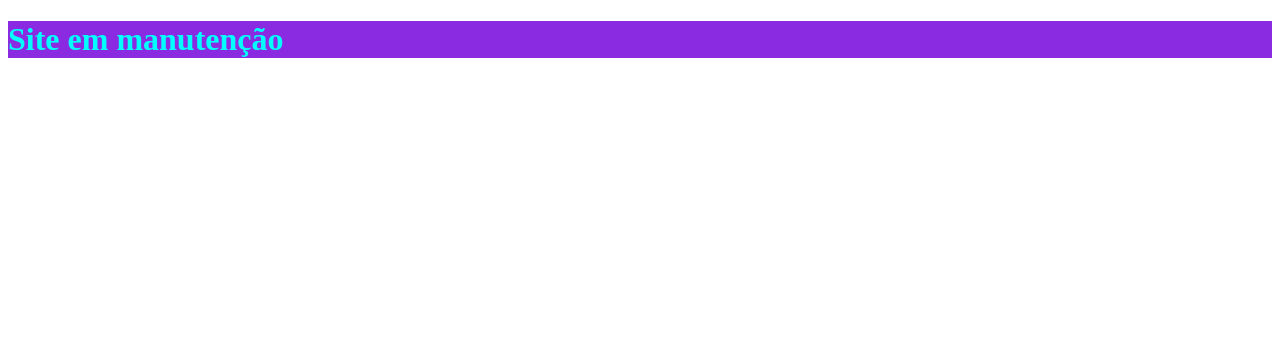
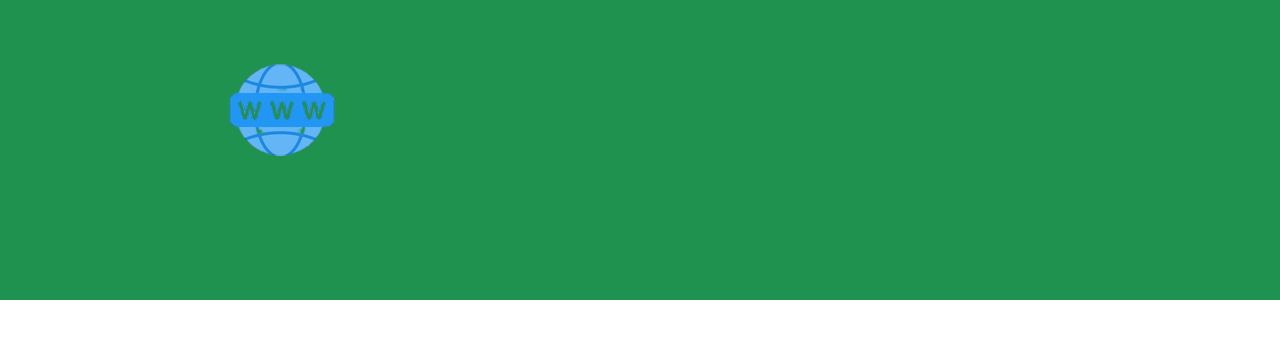
Before and after one commit to HGBGR2003/ProjetoFinal, a plain HTML site: page about.html in a window 1280 px wide. Drawn offline with Linux system fonts and the light colour scheme.

Commit message:
Atualização da página about

```diff
--- a/about.html
+++ b/about.html
@@ -8,9 +8,12 @@
 
 </head>
 <body>
-    <h1 class="tentativa">
-        Site em manutenção
-    </h1>
+    <header class="cabecalho2">
+        <h1 class="logo">
+            <a href="index.html" title="Monitoramento de Sites Web"> Monitoramento de Sites Web </a>
+            <img src="Img/Logo_do_globo_Easy-Resize.com-removebg-preview.png">
+        </h1>
+    </header>
 
 
 
--- a/css/style2.css
+++ b/css/style2.css
@@ -1,4 +1,15 @@
-h1{
-    color: aqua;
-    background-color: blueviolet;
+* {margin: 0; padding:0; font-size: 100%; font-family: 'Open Sans', sans-serif; font-weight: normal;
+    box-sizing:border-box; border: none; outline: none;}
+    img{max-width: 100%;}
+    ul{list-style: none;}
+    a {text-decoration: none;}
+    h2{font-size: 1.5em ; color:#333} /*#819297*/
+    p{font-size: 1em; color:black;}
+
+
+.cabecalho2{
+    width: 100%; float: left; padding: 50px 8%;
+    background-color: rgb(31, 146, 79);
 }
+
+.logo a {width: 120px; height: 200px; float: left; font-size: 0; }
```
